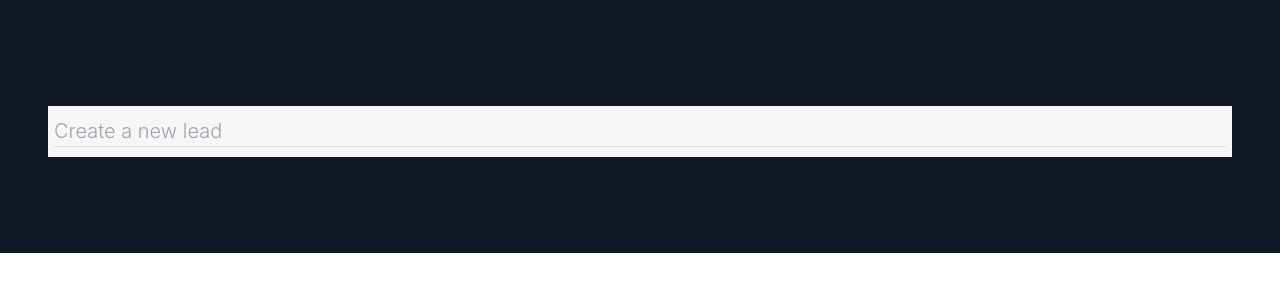
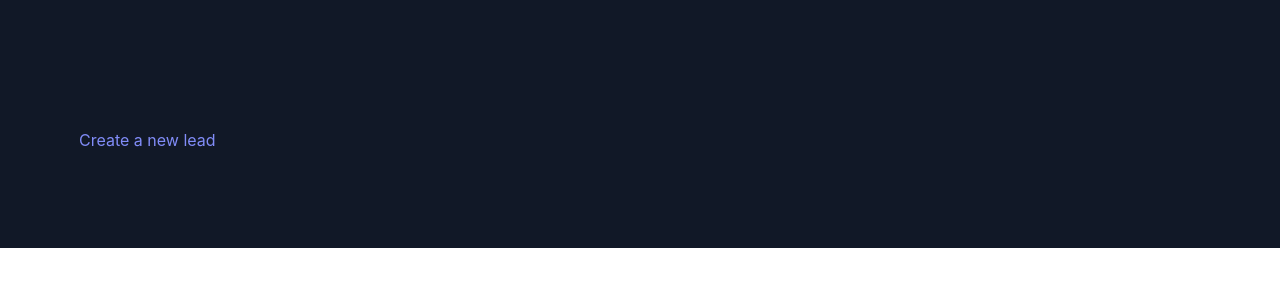
Before and after one commit to anonymous-oracle/my-django-crm, a Django app: page /leads/ in a window 1280 px wide. Shown: the part 160-460 px from the top of the page. Run offline with Django 5.2, Linux system fonts and the light colour scheme; data that the repository does not hold is empty; some libraries are stand-ins or nearby versions.

Commit message:
added a lead list template using tailwinds

```diff
--- a/leads/templates/leads/lead_list.html
+++ b/leads/templates/leads/lead_list.html
@@ -2,9 +2,9 @@
 {% block content %}
 <section class="text-gray-400 bg-gray-900 body-font">
     <div class="container px-5 py-24 mx-auto flex flex-wrap">
-        <div class="lead">
+        <div class="mt-3 text-indigo-400 inline-flex items-center container mx-left">
             <!-- the alternative href can also be href="/leads/{{ lead.pk }}; a forward slash at the start will indicate an absolute path" -->
-            <a href="{% url 'leads:create' %}">Create a new lead</a>
+            <a href="{% url 'leads:create' %}" class="mt-3 text-indigo-400 inline-flex items-center">Create a new lead</a>
             <hr>
         </div>
         <div class="flex flex-wrap -m-4">
```
